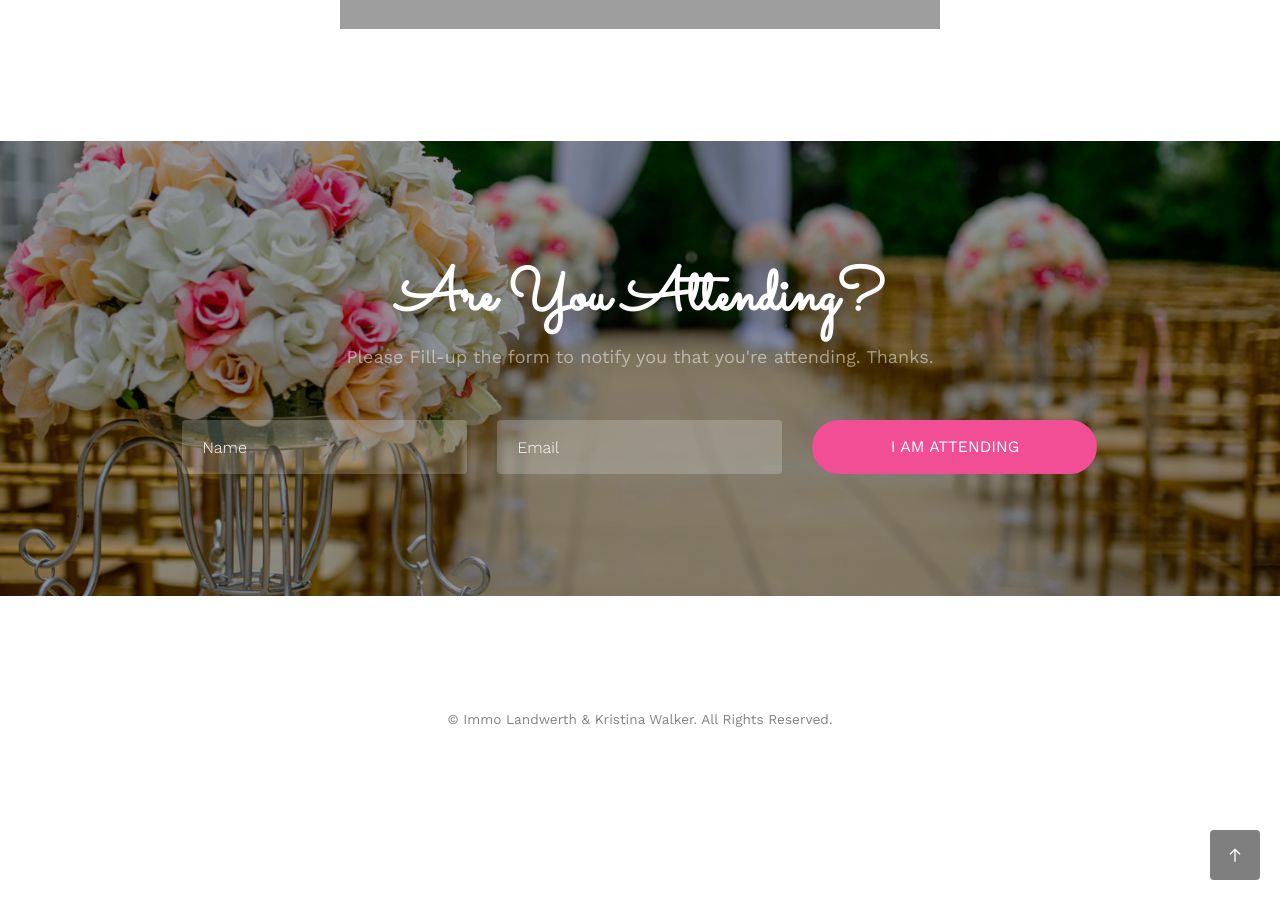
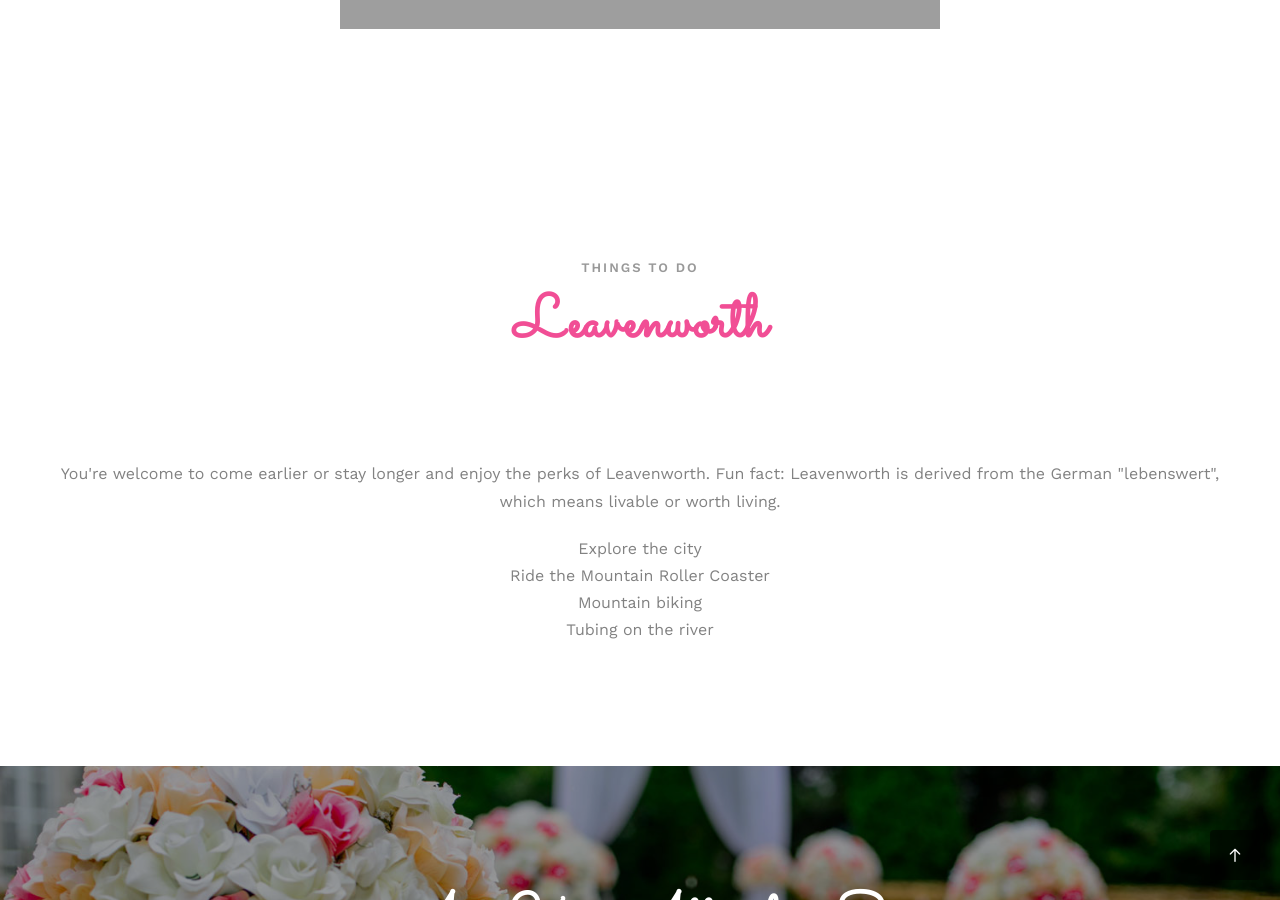
Before and after one commit to terrajobst/pagestest, a Jekyll site: the page built from venue.html, in a window 1280 px wide and 900 px high, scrolled down 1340 px. Built offline with Jekyll 4.4.1, drawn with Linux system fonts in a browser that asks for light colours; some web fonts are replaced; grey boxes are pictures that could not be loaded.

Commit message:
Add more to venue

```diff
--- a/venue.html
+++ b/venue.html
@@ -3,7 +3,7 @@ layout: page
 title: Venue
 ---
 
-<header id="fh5co-header" class="fh5co-cover fh5co-cover-sm" role="banner" style="background-image:url(/assets/images/img_bg_4.jpg);">
+<header id="fh5co-header" class="fh5co-cover fh5co-cover-sm" role="banner" style="background-image:url(/assets/images/venue.webp);" data-stellar-background-ratio="0.5">
     <div class="overlay"></div>
     <div class="fh5co-container">
         <div class="row">
@@ -40,4 +40,29 @@ title: Venue
     </div>
 </div>
 
+<div class="fh5co-section">
+    <div class="container">
+        <div class="row">
+            <div class="col-md-8 col-md-offset-2 text-center fh5co-heading animate-box">
+                <span>Things to do</span>
+                <h2>Leavenworth</h2>
+            </div>
+        </div>
+        <div class="row text-center">
+            <p>
+                You're welcome to come earlier or stay longer and enjoy the
+                perks of Leavenworth. Fun fact: Leavenworth is derived from the
+                German "lebenswert", which means livable or worth living.
+            </p>
+            <ul class="list-unstyled">
+                <li>Explore the city</li>
+                <li>Ride the Mountain Roller Coaster</li>
+                <li>Mountain biking</li>
+                <li>Tubing on the river</li>
+            </ul>
+        </div>
+    </div>
+</div>
+
+
 {% include_relative _content/rsvp.html %}
```
Also changed, not shown: assets/images/venue.webp (added), 1 other file.
